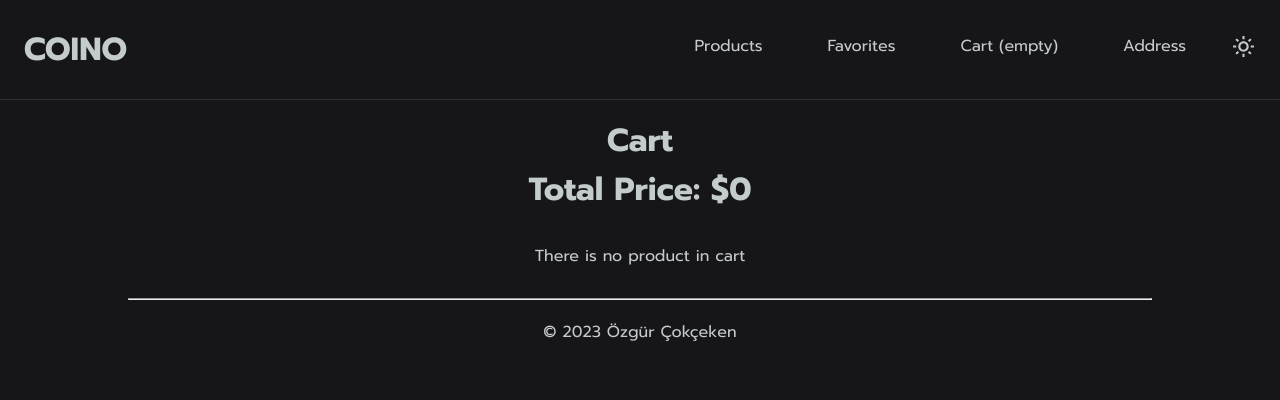
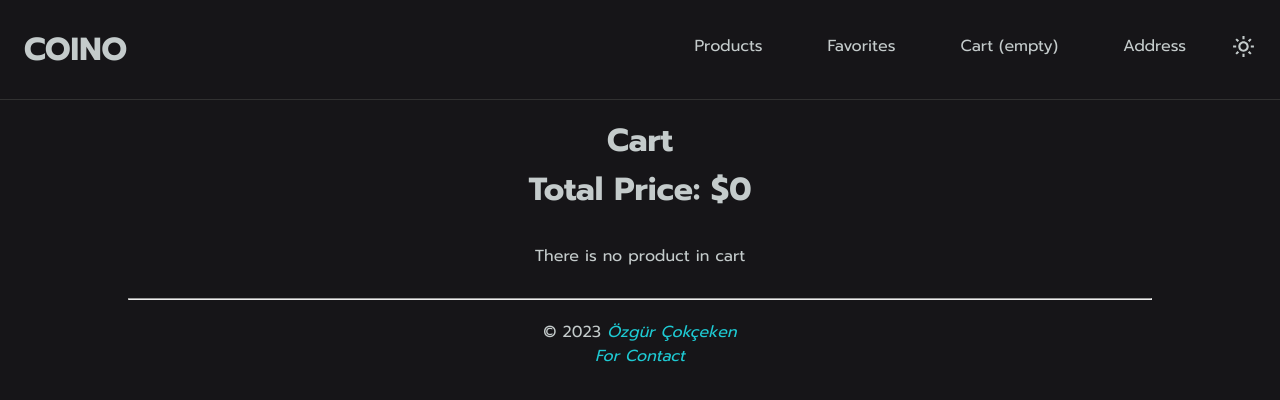
Before and after one commit to dufren/coino-hiring-challenge, a React (Vite) app: page /cart in a window 1280 px wide. Shown: the top 400 px of the page. Built offline with nearby package versions, Linux system fonts and the light colour scheme.

Commit message:
footer contact info added

```diff
--- a/src/components/Footer.tsx
+++ b/src/components/Footer.tsx
@@ -1,11 +1,21 @@
 import React from "react";
 import classes from "../sassStyles/componentStyles/Footer.module.scss";
+import { Link } from "react-router-dom";
 
 const Footer = () => {
   return (
     <footer className={classes.footer}>
       <hr />
-      <p>&copy; 2023 Özgür Çokçeken</p>
+      <p>
+        <span>&copy; 2023 </span>
+        <Link target="_blank" to="https://www.linkedin.com/in/ozgur-cokceken/">
+          Özgür Çokçeken
+        </Link>
+        <br />
+        <Link target="_blank" to="mailto:ozgurcokckn@gmail.com">
+          For Contact
+        </Link>
+      </p>
     </footer>
   );
 };
--- a/src/features/products/SingleProduct.tsx
+++ b/src/features/products/SingleProduct.tsx
@@ -1,7 +1,6 @@
 import React, { useState, useEffect } from "react";
 import classes from "../../sassStyles/componentStyles/Product.module.scss";
 import "react-toastify/dist/ReactToastify.css";
-import { toast } from "react-toastify";
 import { AiFillStar } from "react-icons/ai";
 import { MdOutlineFavorite } from "react-icons/md";
 import { TiTick } from "react-icons/ti";
--- a/src/sassStyles/componentStyles/Footer.module.scss
+++ b/src/sassStyles/componentStyles/Footer.module.scss
@@ -8,4 +8,9 @@
     padding: 20px;
     text-align: center;
   }
+  a {
+    text-decoration: solid;
+    color: var(--primary);
+    font-style: italic;
+  }
 }
```
